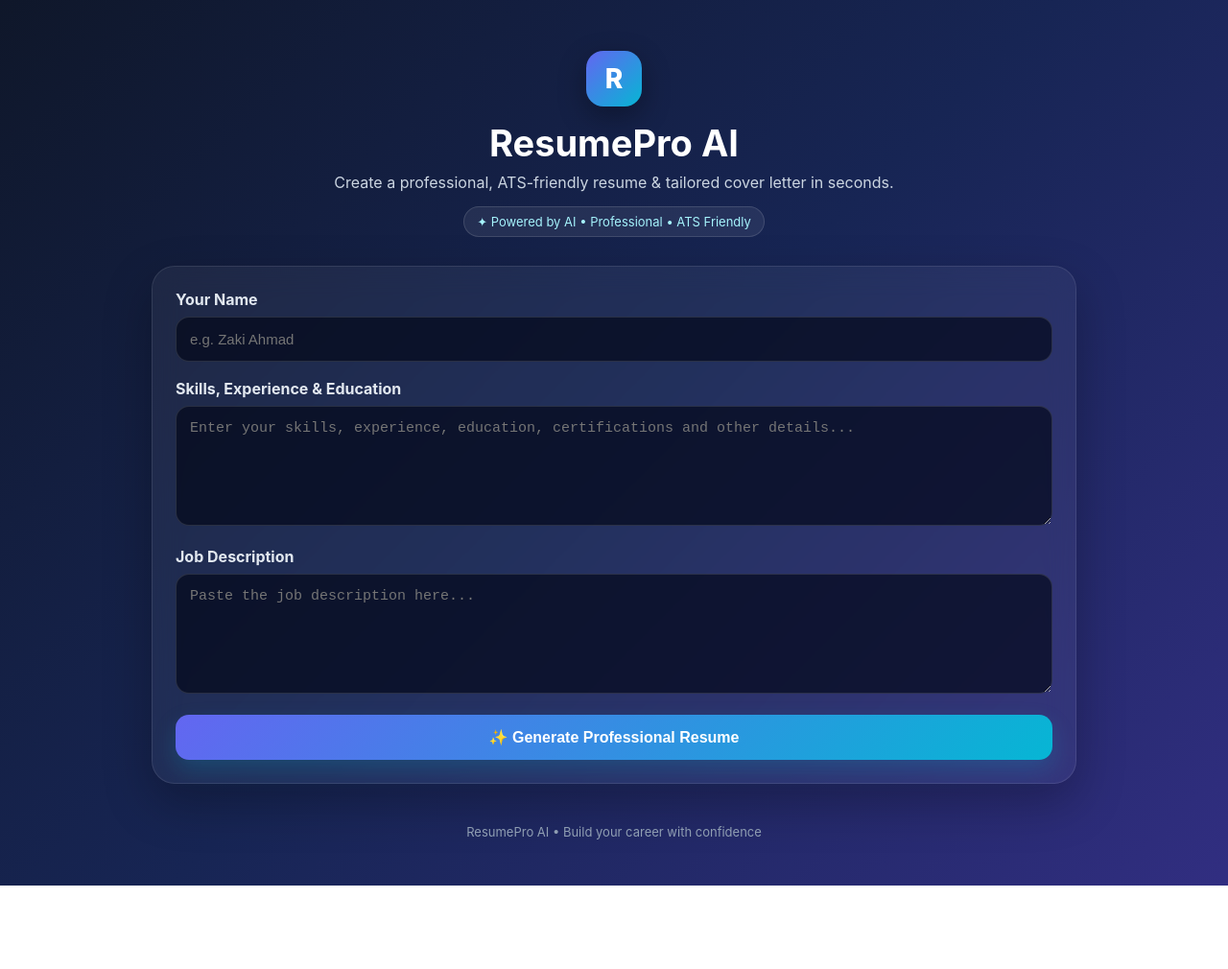
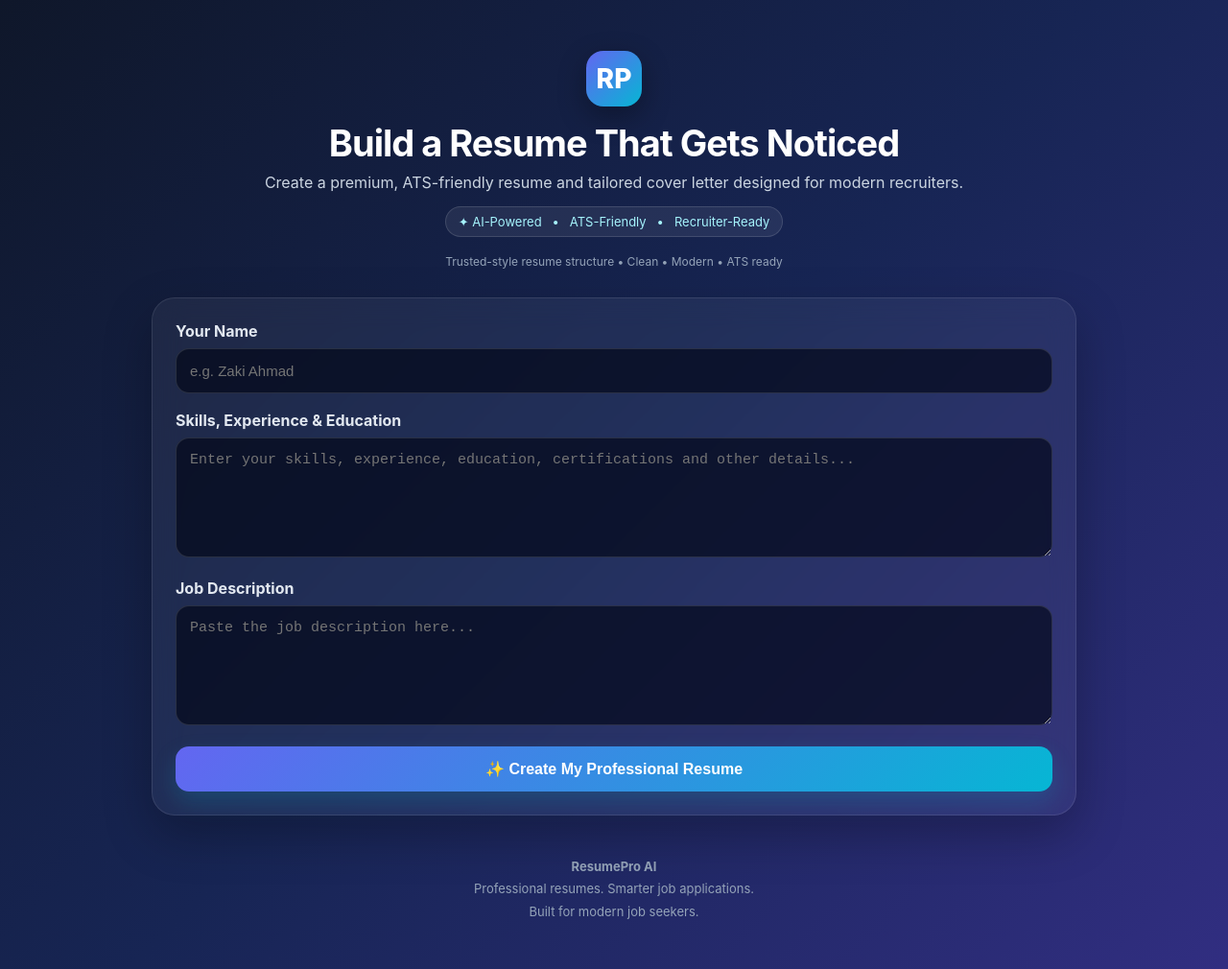
Before and after one commit to zaki3585/leadfinder-ai, a website: page index.html in a window 1280 px wide. Shown: the whole page at 96% size. Before the commit the page ends 923 px from the top, so only its background shows below. Drawn offline with Linux system fonts and the light colour scheme.

Commit message:
Upgrade ResumePro AI premium landing page

```diff
--- a/index.html
+++ b/index.html
@@ -34,15 +34,15 @@ h2{margin:0 0 15px;font-size:23px}
 body{background:#fff;color:#111}.hero,.form-card,.footer,.download,#status{display:none!important}
 .container{max-width:none;padding:0}.results{display:block!important}.card{border:0;box-shadow:none;background:#fff;padding:0}.output{box-shadow:none;border:0;padding:0;color:#111}
 }
-</style>
+.hero h1{letter-spacing:-1px}.hero:after{content:"Trusted-style resume structure • Clean • Modern • ATS ready";display:block;color:#94a3b8;font-size:12px;margin-top:18px}.output{font-family:Arial,sans-serif}.footer{line-height:1.8}</style>
 </head>
 <body>
 <div class="container">
 <section class="hero">
-<div class="logo">R</div>
-<h1>ResumePro AI</h1>
-<p>Create a professional, ATS-friendly resume & tailored cover letter in seconds.</p>
-<div class="badge">✦ Powered by AI • Professional • ATS Friendly</div>
+<div class="logo">RP</div>
+<h1>Build a Resume That Gets Noticed</h1>
+<p>Create a premium, ATS-friendly resume and tailored cover letter designed for modern recruiters.</p>
+<div class="badge">✦ AI-Powered &nbsp; • &nbsp; ATS-Friendly &nbsp; • &nbsp; Recruiter-Ready</div>
 </section>
 
 <div class="card form-card">
@@ -55,7 +55,7 @@ body{background:#fff;color:#111}.hero,.form-card,.footer,.download,#status{displ
 <label>Job Description</label>
 <textarea id="job" placeholder="Paste the job description here..."></textarea>
 
-<button class="generate" onclick="generateResume()">✨ Generate Professional Resume</button>
+<button class="generate" onclick="generateResume()">✨ Create My Professional Resume</button>
 <div id="status">✨ Creating your professional resume...</div>
 </div>
 
@@ -72,7 +72,7 @@ body{background:#fff;color:#111}.hero,.form-card,.footer,.download,#status{displ
 </div>
 </div>
 
-<div class="footer">ResumePro AI • Build your career with confidence</div>
+<div class="footer"><b>ResumePro AI</b><br>Professional resumes. Smarter job applications.<br>Built for modern job seekers.</div>
 </div>
 
 <script>
```
